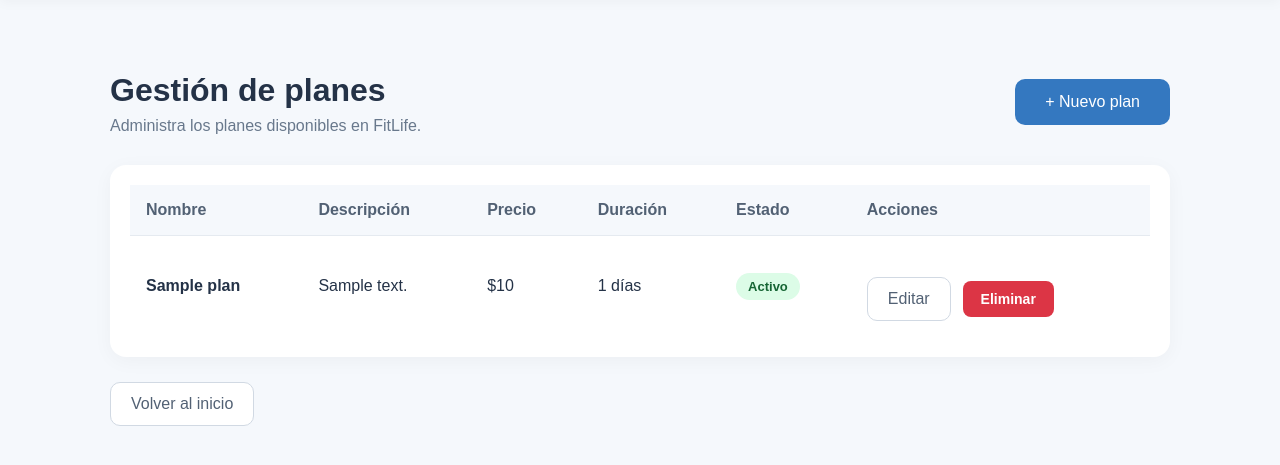
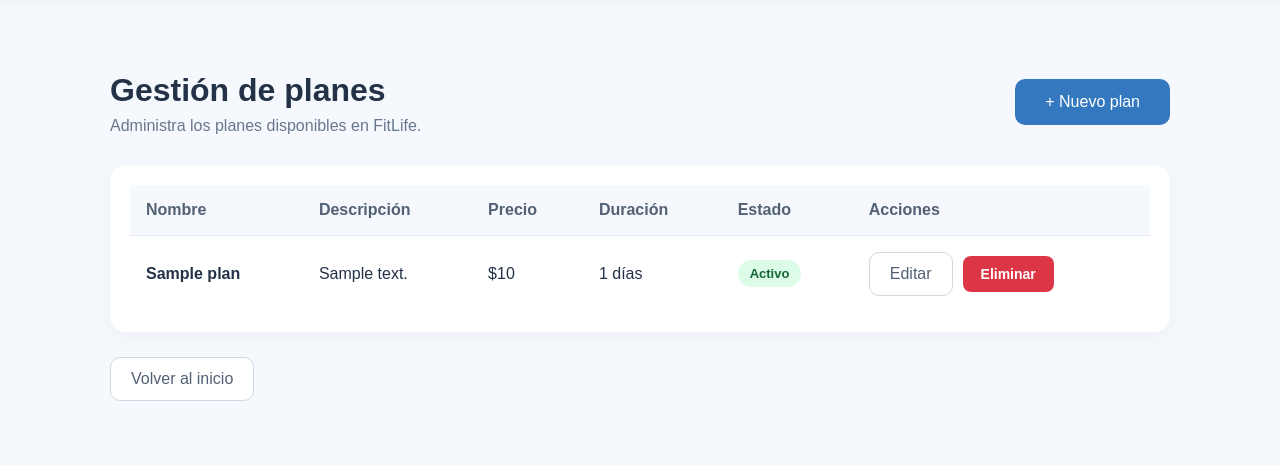
Before and after one commit to TiareChaperon/-FitLife, a Django app: page /membresias/planes/ in a window 1280 px wide. Shown: the part 116-581 px from the top of the page. Run offline with Django 5.2, Linux system fonts and the light colour scheme; a user stored in the database is signed in; tables that the repository leaves empty hold one stand-in row (values such as "Sample post").

Commit message:
style: alinear botones de acciones en tabla de planes

```diff
--- a/membresias/static/membresias/gestion.css
+++ b/membresias/static/membresias/gestion.css
@@ -199,3 +199,23 @@
 .acciones-formulario form {
     margin: 0;
 }
+/* Acciones de la tabla de planes */
+
+.tabla-gestion .acciones-formulario {
+    display: flex;
+    flex-direction: row;
+    flex-wrap: nowrap;
+    align-items: center;
+    gap: 10px;
+    margin-top: 0;
+}
+
+.tabla-gestion .acciones-formulario form {
+    margin: 0;
+    flex-shrink: 0;
+}
+
+.tabla-gestion .boton-secundario,
+.tabla-gestion .boton-eliminar {
+    white-space: nowrap;
+}
```
